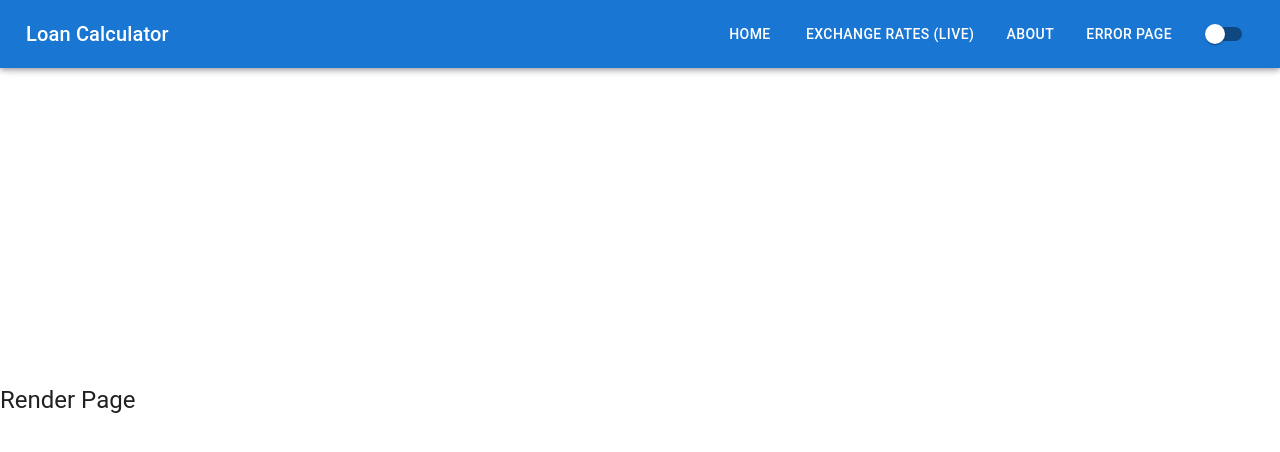
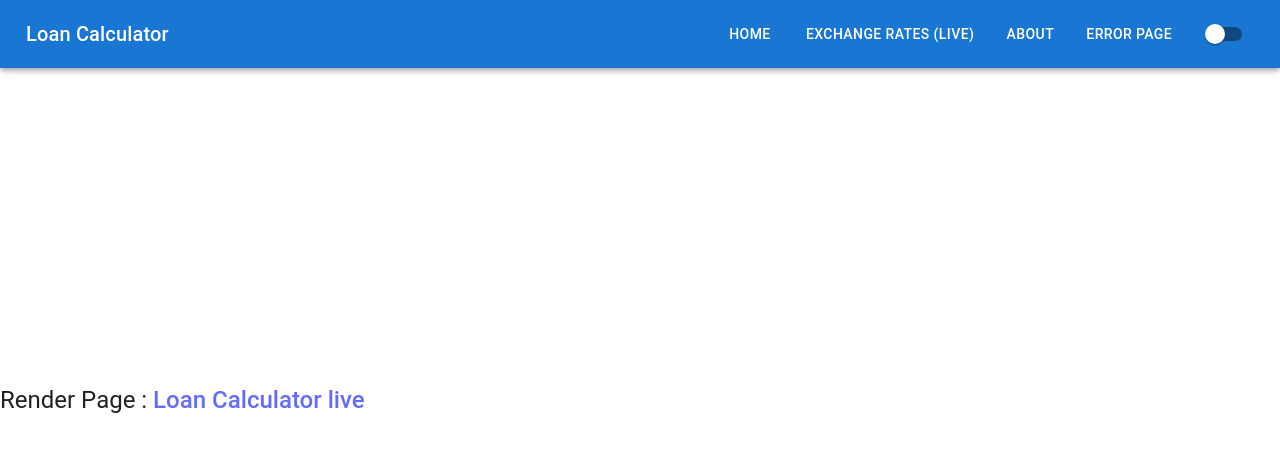
Before and after one commit to tamilselvankrishnamurthigit2197/Loan-Calculator, a React (Vite) app in the folder Loan calculator/: page /about in a window 1280 px wide. Shown: the top 452 px of the page. Built offline with nearby package versions, Linux system fonts and the light colour scheme.

Commit message:
deployment live link is added

```diff
--- a/Loan calculator/src/Pages/About/index.jsx
+++ b/Loan calculator/src/Pages/About/index.jsx
@@ -15,7 +15,7 @@ const About = () => {
       }}
     >
       <Typography variant="h5">
-        Render Page
+        Render Page : <a href="https://loan-calculator-wfba.onrender.com/"> Loan Calculator live </a>
       </Typography>
 
     </Box>
```
